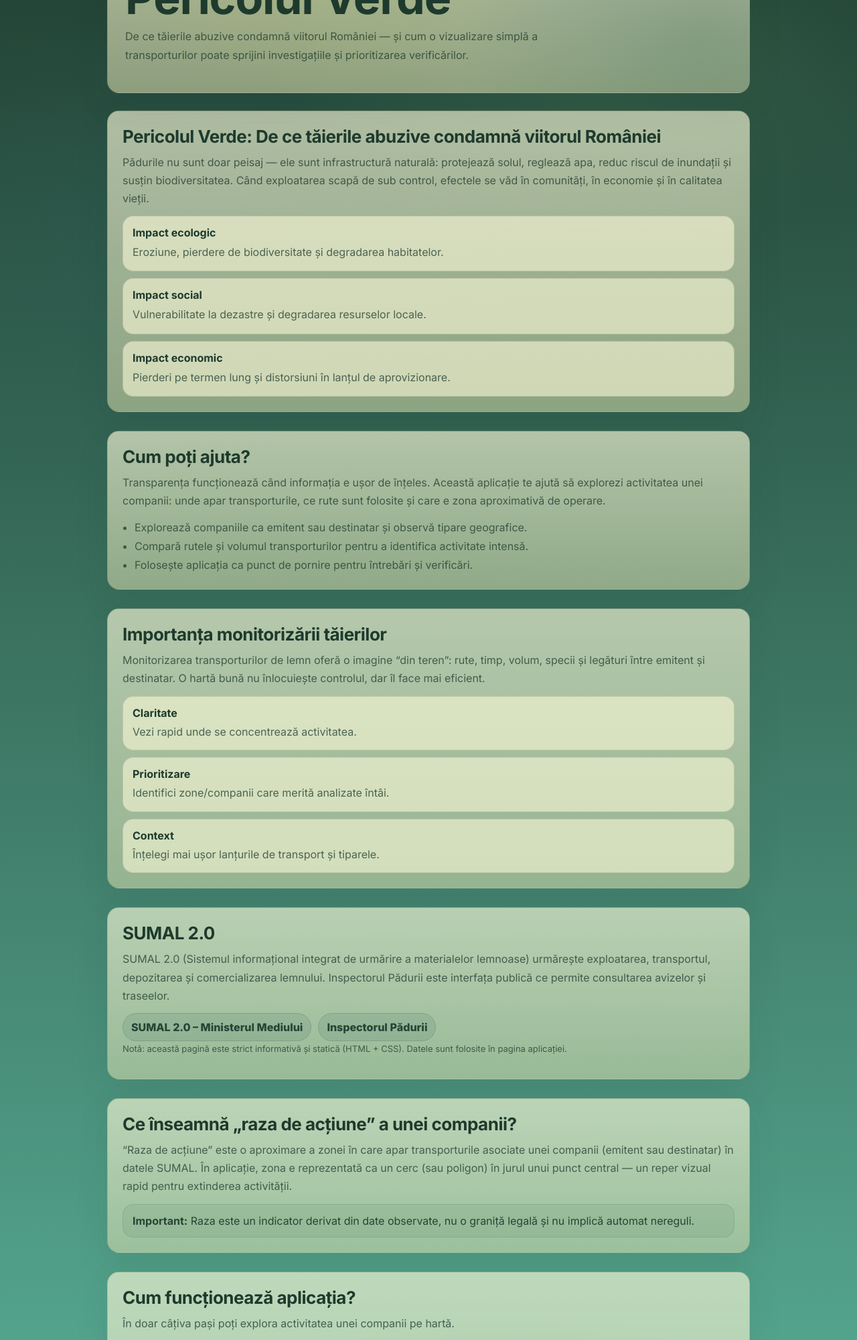
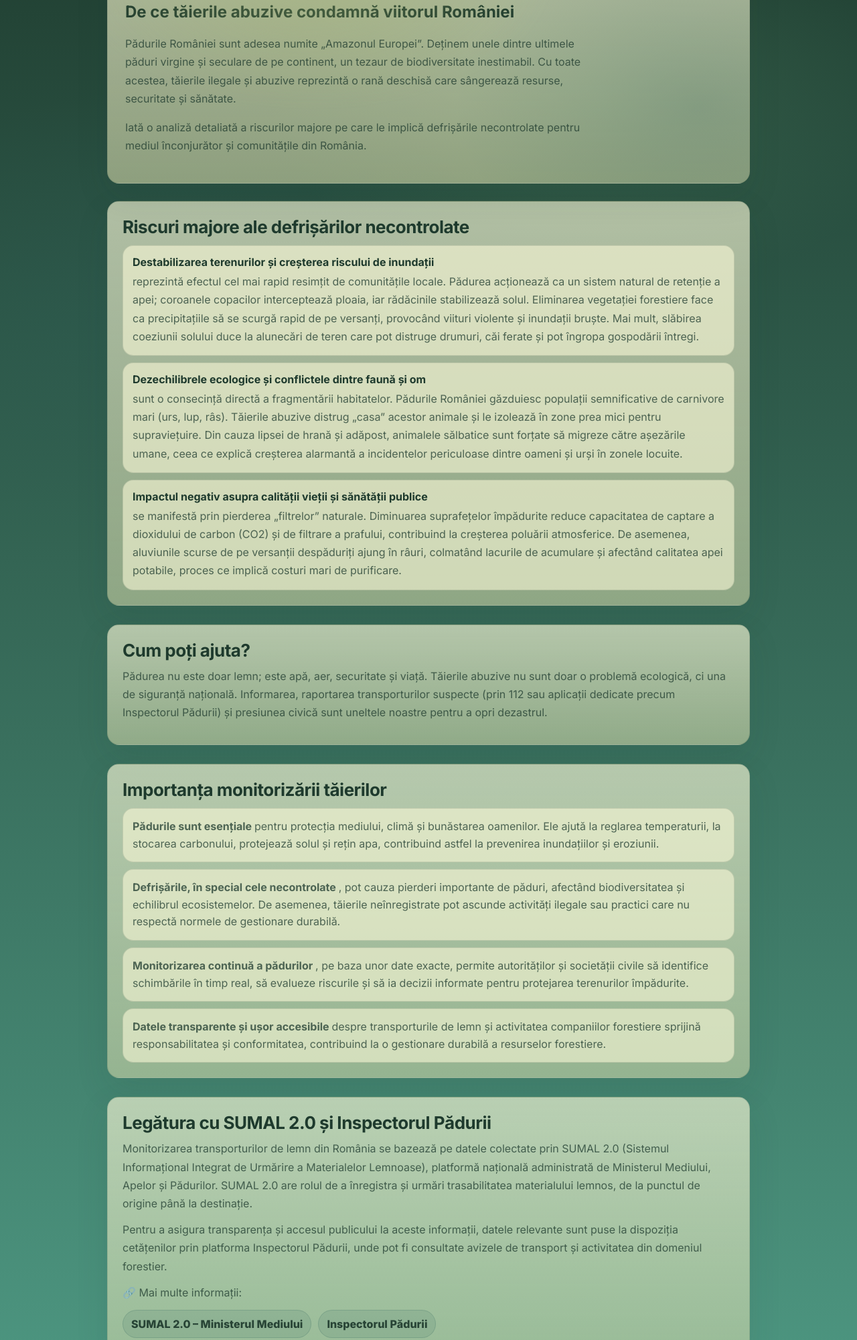
Before and after one commit to crina-bunescu/echo-zebrahack, a plain HTML site: page index.html in a window 1280 px wide. Shown: the part 235-2235 px from the top of the page at 67% size. Drawn offline with Linux system fonts and the light colour scheme.

Commit message:
fixed html file

```diff
--- a/index.html
+++ b/index.html
@@ -1,20 +1,13 @@
-<!DOCTYPE html>
+<!doctype html>
 <html lang="ro">
 <head>
   <meta charset="utf-8" />
   <meta name="viewport" content="width=device-width, initial-scale=1" />
-    <title>Pericolul Verde – Raza de acțiune</title>
-    <meta
-      name="description"
-      content="Landing page: context, SUMAL 2.0, raza de acțiune și cum funcționează aplicația."
-    />
+  <meta name="description" content="Landing page: context, SUMAL 2.0, raza de acțiune și cum funcționează aplicația." />
 
   <link rel="preconnect" href="https://fonts.googleapis.com" />
   <link rel="preconnect" href="https://fonts.gstatic.com" crossorigin />
-    <link
-      href="https://fonts.googleapis.com/css2?family=Inter:wght@400;600;700;800&display=swap"
-      rel="stylesheet"
-    />
+  <link href="https://fonts.googleapis.com/css2?family=Inter:wght@400;600;700;800&display=swap" rel="stylesheet" />
 
   <link rel="stylesheet" href="styles/style.css" />
 </head>
@@ -25,13 +18,14 @@
       <nav class="nav" aria-label="Navigație principală">
         <a class="brand" href="#top" aria-label="Acasă">
           <span class="brand-dot" aria-hidden="true"></span>
-            <span class="brand-text">ZebraHack <b>3.0</b></span>
+          <span class="brand-text">Echo </span>
         </a>
 
         <ul class="nav-links" aria-label="Secțiuni">
-            <li><a class="active" href="#top">Home</a></li>
-            <li><a href="#cum-poti-ajuta">Cum poți ajuta?</a></li>
+          <li><a class="active" href="#">Home</a></li>
+          <li><a href="#riscuri-majore">Informații</a></li>
           <li><a href="#sumal">SUMAL 2.0</a></li>
+          <li><a href="#raza">Raza de acțiune</a></li>
           <li><a href="#cum-functioneaza">Cum funcționează</a></li>
         </ul>
 
@@ -42,59 +36,36 @@
     </div>
   </header>
 
-    <main id="top">
+  <main >
     <!-- HERO -->
-      <section class="hero">
+    <section class="hero" id="top">
       <div class="container">
         <div class="hero-card">
-            <p class="badge">
-              Monitor transporturi • SUMAL 2.0 • Raza de acțiune
-            </p>
-
-            <h1 class="hero-title">Pericolul Verde</h1>
-            <p class="hero-subtitle">
-              De ce tăierile abuzive condamnă viitorul României — și cum o
-              vizualizare simplă a transporturilor poate sprijini investigațiile
-              și prioritizarea verificărilor.
-            </p>
+          <h1 class="hero-title" >Pericolul Verde</h1>
+          <h2>De ce tăierile abuzive condamnă viitorul României</h2>
+          <p class="hero-subtitle"> Pădurile României sunt adesea numite „Amazonul Europei”. Deținem unele dintre ultimele păduri virgine și seculare de pe continent, un tezaur de biodiversitate inestimabil. Cu toate acestea, tăierile ilegale și abuzive reprezintă o rană deschisă care sângerează resurse, securitate și sănătate. </p>
+          <p class="hero-subtitle">Iată o analiză detaliată a riscurilor majore pe care le implică defrișările necontrolate pentru mediul înconjurător și comunitățile din România.</p>
         </div>
       </div>
     </section>
 
     <!-- 1) Pericolul Verde -->
-      <section class="section" id="pericolul-verde">
+    <section class="section" id="riscuri-majore">
       <div class="container">
         <div class="section-card">
-            <h2>
-              Pericolul Verde: De ce tăierile abuzive condamnă viitorul României
-            </h2>
-            <p>
-              Pădurile nu sunt doar peisaj — ele sunt infrastructură naturală:
-              protejează solul, reglează apa, reduc riscul de inundații și
-              susțin biodiversitatea. Când exploatarea scapă de sub control,
-              efectele se văd în comunități, în economie și în calitatea vieții.
-            </p>
-
+          <h2>Riscuri majore ale defrișărilor necontrolate</h2>
           <div class="callouts">
             <article class="callout">
-                <h3>Impact ecologic</h3>
-                <p>
-                  Eroziune, pierdere de biodiversitate și degradarea
-                  habitatelor.
-                </p>
+              <h3>Destabilizarea terenurilor și creșterea riscului de inundații</h3>
+              <p>reprezintă efectul cel mai rapid resimțit de comunitățile locale. Pădurea acționează ca un sistem natural de retenție a apei; coroanele copacilor interceptează ploaia, iar rădăcinile stabilizează solul. Eliminarea vegetației forestiere face ca precipitațiile să se scurgă rapid de pe versanți, provocând viituri violente și inundații bruște. Mai mult, slăbirea coeziunii solului duce la alunecări de teren care pot distruge drumuri, căi ferate și pot îngropa gospodării întregi.</p>
             </article>
             <article class="callout">
-                <h3>Impact social</h3>
-                <p>
-                  Vulnerabilitate la dezastre și degradarea resurselor locale.
-                </p>
+              <h3>Dezechilibrele ecologice și conflictele dintre faună și om</h3>
+              <p>sunt o consecință directă a fragmentării habitatelor. Pădurile României găzduiesc populații semnificative de carnivore mari (urs, lup, râs). Tăierile abuzive distrug „casa” acestor animale și le izolează în zone prea mici pentru supraviețuire. Din cauza lipsei de hrană și adăpost, animalele sălbatice sunt forțate să migreze către așezările umane, ceea ce explică creșterea alarmantă a incidentelor periculoase dintre oameni și urși în zonele locuite.</p>
             </article>
             <article class="callout">
-                <h3>Impact economic</h3>
-                <p>
-                  Pierderi pe termen lung și distorsiuni în lanțul de
-                  aprovizionare.
-                </p>
+              <h3>Impactul negativ asupra calității vieții și sănătății publice </h3>
+              <p>se manifestă prin pierderea „filtrelor” naturale. Diminuarea suprafețelor împădurite reduce capacitatea de captare a dioxidului de carbon (CO2) și de filtrare a prafului, contribuind la creșterea poluării atmosferice. De asemenea, aluviunile scurse de pe versanții despăduriți ajung în râuri, colmatând lacurile de acumulare și afectând calitatea apei potabile, proces ce implică costuri mari de purificare.</p>
             </article>
           </div>
         </div>
@@ -107,26 +78,8 @@
         <div class="section-card">
           <h2>Cum poți ajuta?</h2>
           <p>
-              Transparența funcționează când informația e ușor de înțeles.
-              Această aplicație te ajută să explorezi activitatea unei companii:
-              unde apar transporturile, ce rute sunt folosite și care e zona
-              aproximativă de operare.
+            Pădurea nu este doar lemn; este apă, aer, securitate și viață. Tăierile abuzive nu sunt doar o problemă ecologică, ci una de siguranță națională. Informarea, raportarea transporturilor suspecte (prin 112 sau aplicații dedicate precum Inspectorul Pădurii) și presiunea civică sunt uneltele noastre pentru a opri dezastrul.
           </p>
-
-            <ul class="list">
-              <li>
-                Explorează companiile ca emitent sau destinatar și observă
-                tipare geografice.
-              </li>
-              <li>
-                Compară rutele și volumul transporturilor pentru a identifica
-                activitate intensă.
-              </li>
-              <li>
-                Folosește aplicația ca punct de pornire pentru întrebări și
-                verificări.
-              </li>
-            </ul>
         </div>
       </div>
     </section>
@@ -136,24 +89,22 @@
       <div class="container">
         <div class="section-card">
           <h2>Importanța monitorizării tăierilor</h2>
-            <p>
-              Monitorizarea transporturilor de lemn oferă o imagine “din teren”:
-              rute, timp, volum, specii și legături între emitent și destinatar.
-              O hartă bună nu înlocuiește controlul, dar îl face mai eficient.
-            </p>
-
           <div class="mini-grid">
             <article class="mini">
-                <h3>Claritate</h3>
-                <p>Vezi rapid unde se concentrează activitatea.</p>
+              <p> <b>Pădurile sunt esențiale </b> pentru protecția mediului, climă și bunăstarea oamenilor.
+                Ele ajută la reglarea temperaturii, la stocarea carbonului, protejează solul și rețin apa, contribuind astfel la prevenirea inundațiilor și eroziunii.</p>
             </article>
             <article class="mini">
-                <h3>Prioritizare</h3>
-                <p>Identifici zone/companii care merită analizate întâi.</p>
+              <p> <b>Defrișările, în special cele necontrolate </b>, pot cauza pierderi importante de păduri,
+                 afectând biodiversitatea și echilibrul ecosistemelor. De asemenea, tăierile neînregistrate pot ascunde activități ilegale sau practici care nu respectă normele de gestionare durabilă.</p>
             </article>
             <article class="mini">
-                <h3>Context</h3>
-                <p>Înțelegi mai ușor lanțurile de transport și tiparele.</p>
+              <p> <b>Monitorizarea continuă a pădurilor </b>, pe baza unor date exacte, permite autorităților și societății
+                 civile să identifice schimbările în timp real, să evalueze riscurile și să ia decizii informate pentru protejarea terenurilor împădurite.</p>
+            </article>
+            <article class="mini">
+              <p> <b>Datele transparente și ușor accesibile </b> despre transporturile de lemn și activitatea companiilor
+                 forestiere sprijină responsabilitatea și conformitatea, contribuind la o gestionare durabilă a resurselor forestiere.</p>
             </article>
           </div>
         </div>
@@ -164,39 +115,27 @@
     <section class="section" id="sumal">
       <div class="container">
         <div class="section-card">
-            <h2>SUMAL 2.0</h2>
+          <h2>Legătura cu SUMAL 2.0 și Inspectorul Pădurii</h2>
           <p>
-              SUMAL 2.0 (Sistemul informațional integrat de urmărire a
-              materialelor lemnoase) urmărește exploatarea, transportul,
-              depozitarea și comercializarea lemnului. Inspectorul Pădurii este
-              interfața publică ce permite consultarea avizelor și traseelor.
+            Monitorizarea transporturilor de lemn din România se bazează pe datele colectate prin SUMAL 2.0 (Sistemul Informațional Integrat de Urmărire a Materialelor Lemnoase),
+            platformă națională administrată de Ministerul Mediului, Apelor și Pădurilor. SUMAL 2.0 are rolul de a înregistra și urmări trasabilitatea materialului lemnos, de la
+            punctul de origine până la destinație.
           </p>
+          <p>
+           Pentru a asigura transparența și accesul publicului la aceste informații, datele relevante sunt puse la dispoziția cetățenilor prin platforma Inspectorul Pădurii, unde
+          pot fi consultate avizele de transport și activitatea din domeniul forestier.
+          </p>
+          <p> 🔗 Mai multe informații:</p>
 
           <div class="links" role="list">
-              <a
-                class="link"
-                role="listitem"
-                href="https://mmediu.ro/domenii/paduri/sumal/"
-                target="_blank"
-                rel="noopener noreferrer"
-              >
+            <a class="link" role="listitem" href="https://mmediu.ro/domenii/paduri/sumal/" target="_blank" rel="noopener noreferrer">
               SUMAL 2.0 – Ministerul Mediului
             </a>
-              <a
-                class="link"
-                role="listitem"
-                href="https://inspectorulpadurii.ro/#/"
-                target="_blank"
-                rel="noopener noreferrer"
-              >
+            <a class="link" role="listitem" href="https://inspectorulpadurii.ro/#/" target="_blank" rel="noopener noreferrer">
               Inspectorul Pădurii
             </a>
           </div>
 
-            <p class="note">
-              Notă: această pagină este strict informativă și statică (HTML +
-              CSS). Datele sunt folosite în pagina aplicației.
-            </p>
         </div>
       </div>
     </section>
@@ -207,17 +146,18 @@
         <div class="section-card">
           <h2>Ce înseamnă „raza de acțiune” a unei companii?</h2>
           <p>
-              “Raza de acțiune” este o aproximare a zonei în care apar
-              transporturile asociate unei companii (emitent sau destinatar) în
-              datele SUMAL. În aplicație, zona e reprezentată ca un cerc (sau
-              poligon) în jurul unui punct central — un reper vizual rapid
-              pentru extinderea activității.
+            „Raza de acțiune” a unei companii reprezintă zona geografică în care apar transporturile de lemn asociate acelei companii,
+             conform datelor înregistrate în sistemul SUMAL 2.0. Aceasta este determinată pe baza locațiilor și traseelor transporturilor
+             raportate, oferind o imagine de ansamblu asupra ariei în care compania își desfășoară activitatea.
+          </p>
+          <p>
+            Prin vizualizarea acestei zone pe hartă, utilizatorii pot înțelege cât de extinsă este activitatea unei companii, unde sunt
+             concentrate transporturile și care este distanța aproximativă pe care lemnul este deplasat. Această informație sprijină transparența
+             și ajută la analizarea tiparelor de operare din sectorul forestier.
           </p>
 
           <div class="hint">
-              <strong>Important:</strong> Raza este un indicator derivat din
-              date observate, nu o graniță legală și nu implică automat
-              nereguli.
+            <strong>Important:</strong> Raza este un indicator derivat din date observate, nu o graniță legală și nu implică automat nereguli.
           </div>
         </div>
       </div>
@@ -229,8 +169,7 @@
         <div class="section-card">
           <h2>Cum funcționează aplicația?</h2>
           <p>
-              În doar câțiva pași poți explora activitatea unei companii pe
-              hartă.
+            În doar câțiva pași poți explora activitatea unei companii pe hartă.
           </p>
 
           <ol class="steps">
@@ -254,18 +193,13 @@
               <div class="step-num">3</div>
               <div class="step-body">
                 <h3>Vizualizezi rutele și zona de acțiune</h3>
-                  <p>
-                    Vezi rutele și cercul aproximativ al activității + tabelul
-                    cu transporturi.
-                  </p>
+                <p>Vezi rutele și cercul aproximativ al activității + tabelul cu transporturi.</p>
               </div>
             </li>
           </ol>
 
           <div class="center-cta">
-              <a class="btn btn-primary btn-lg" href="app.html"
-                >Intră în aplicație</a
-              >
+            <a class="btn btn-primary btn-lg" href="app.html">Intră în aplicație</a>
           </div>
         </div>
       </div>
@@ -273,10 +207,8 @@
 
     <footer class="footer">
   <div class="container footer-inner">
-          <p>
-            ZebraHack 3.0 • Landing page (Task 1) • Conținut static (HTML + CSS)
-          </p>
-          <a class="footer-link" href="#top">Înapoi sus ↑</a>
+    <span>© 2025 ECHO</span>
+    <a class="footer-link" href="#">Înapoi sus ↑</a>
   </div>
 </footer>
   </main>
```
Also changed, not shown: 1 other file. Lines whose indentation alone changed are shown as unchanged.
